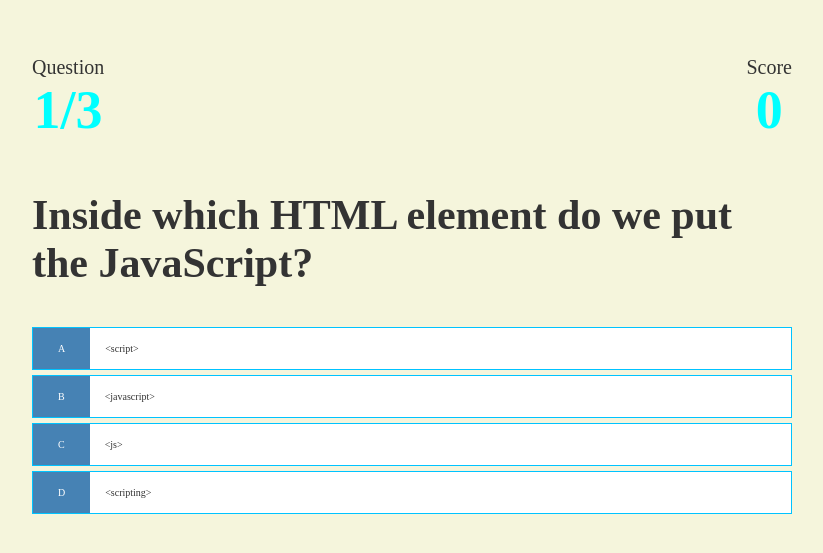
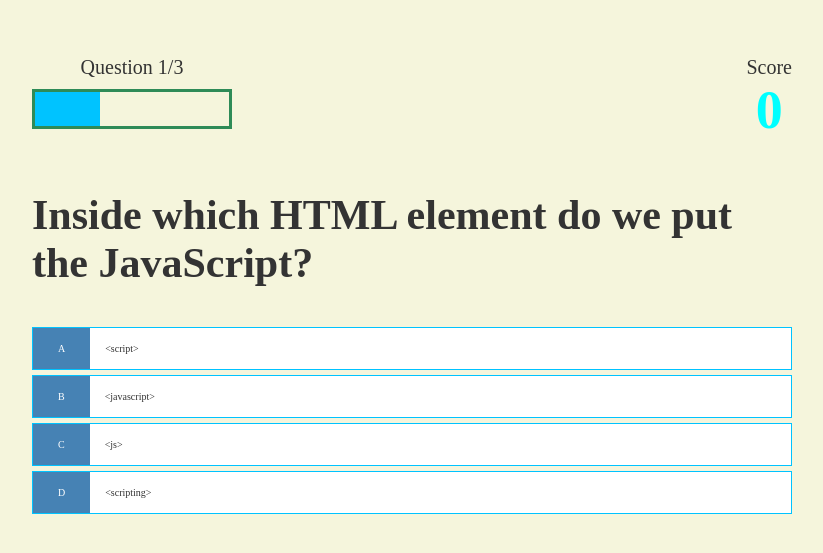
Before and after one commit to AdrianN04/QuizGame, a plain HTML site: page game.html in a window 1280 px wide. Shown: the part 113-666 px from the top of the page, without its empty margins (228-1051 px from the left). Drawn offline with Linux system fonts and the light colour scheme.

Commit message:
Updated index.html with progress bar, updated game.css to style our progress bar and making all click with the game.js

```diff
--- a/game.css
+++ b/game.css
@@ -48,3 +48,16 @@
 .hud-main-text {
     text-align: center;
 }
+
+#progressBar {
+    width: 20rem;
+    height: 4rem;
+    border:0.3rem solid seagreen;
+    margin-top: 1rem;
+}
+
+#progressBarFull {
+    height: 3.4rem;
+    background-color: rgb(0, 195, 255);
+    width: 0%;
+}
--- a/game.html
+++ b/game.html
@@ -13,10 +13,14 @@
         <div id="game" class="justify-center flex-column">
             <div id="hud">
                 <div id="hud-item">
-                    <p class="hud-prefix">
+                    <p id="progressText" class="hud-prefix">
                         Question
                     </p>
-                    <h1 class="hud-main-text" id="questionCounter">
+                    <div id="progressBar">
+                        <div id="progressBarFull">
+
+                        </div>
+                    </div>
 
                     </h1>
                 </div>
--- a/game.js
+++ b/game.js
@@ -1,6 +1,7 @@
 const question = document.getElementById('question');
 const choices = Array.from(document.getElementsByClassName('choice-text'));
-const questionCounterText = document.getElementById('questionCounter');
+const progressText = document.getElementById('progressText');
+const progressBarFull=document.getElementById('progressBarFull');
 const scoreText = document.getElementById('score');
 // console.log(choices);
 
@@ -54,7 +55,11 @@ getNewQuestion = () => {
         return window.location.assign("/end.html");
     }
     questionCounter++;
-    questionCounterText.innerText = `${questionCounter}/${MAX_QUESTIONS}`;
+    //Update the question number
+    progressText.innerText = `Question ${questionCounter}/${MAX_QUESTIONS}`;
+
+    //Update the progress bar
+    progressBarFull.style.width = `${(questionCounter / MAX_QUESTIONS) * 100}% `
 
     const questionIndex = Math.floor(Math.random() * availableQuestions.length);
     currentQuestion = availableQuestions[questionIndex];
```
